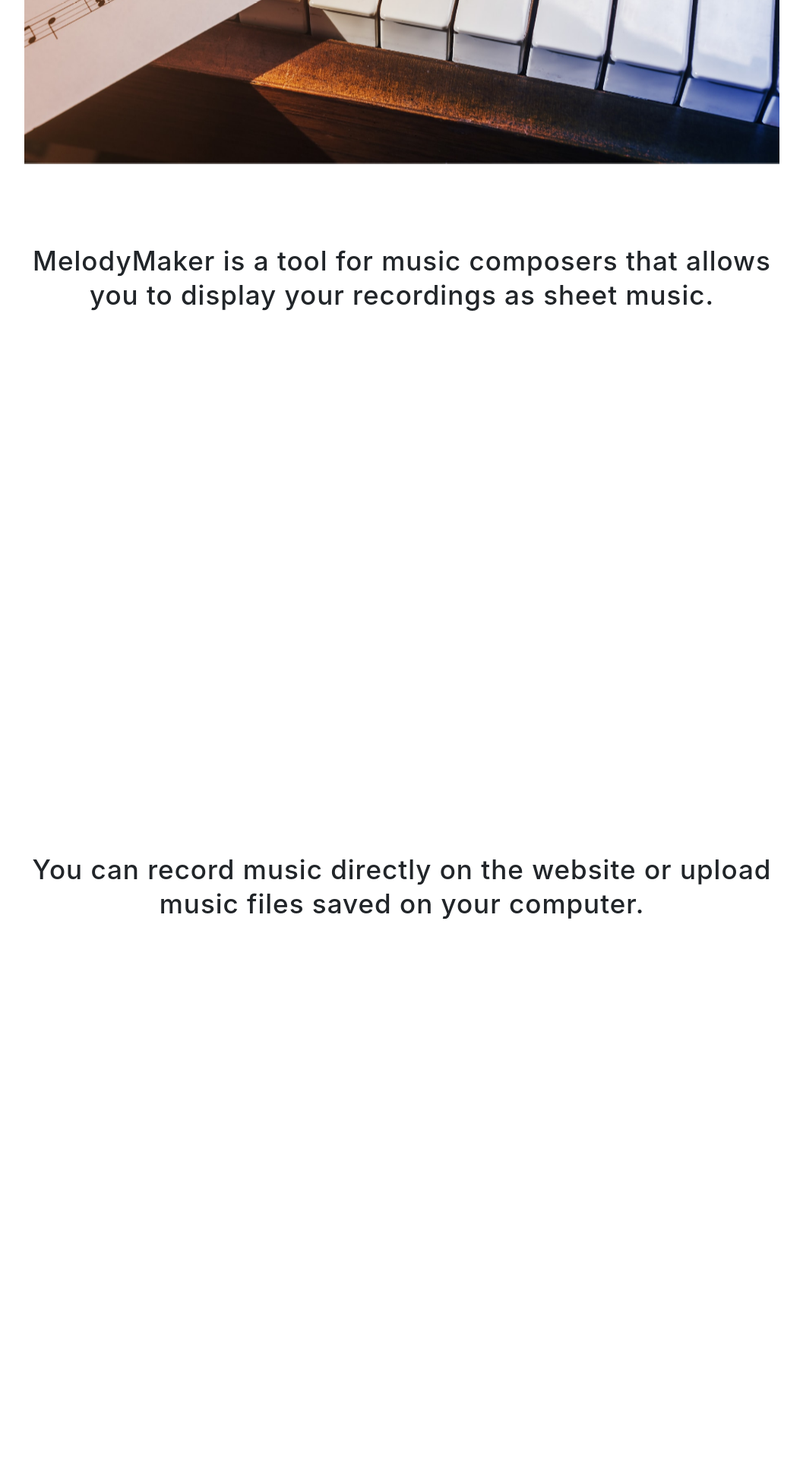
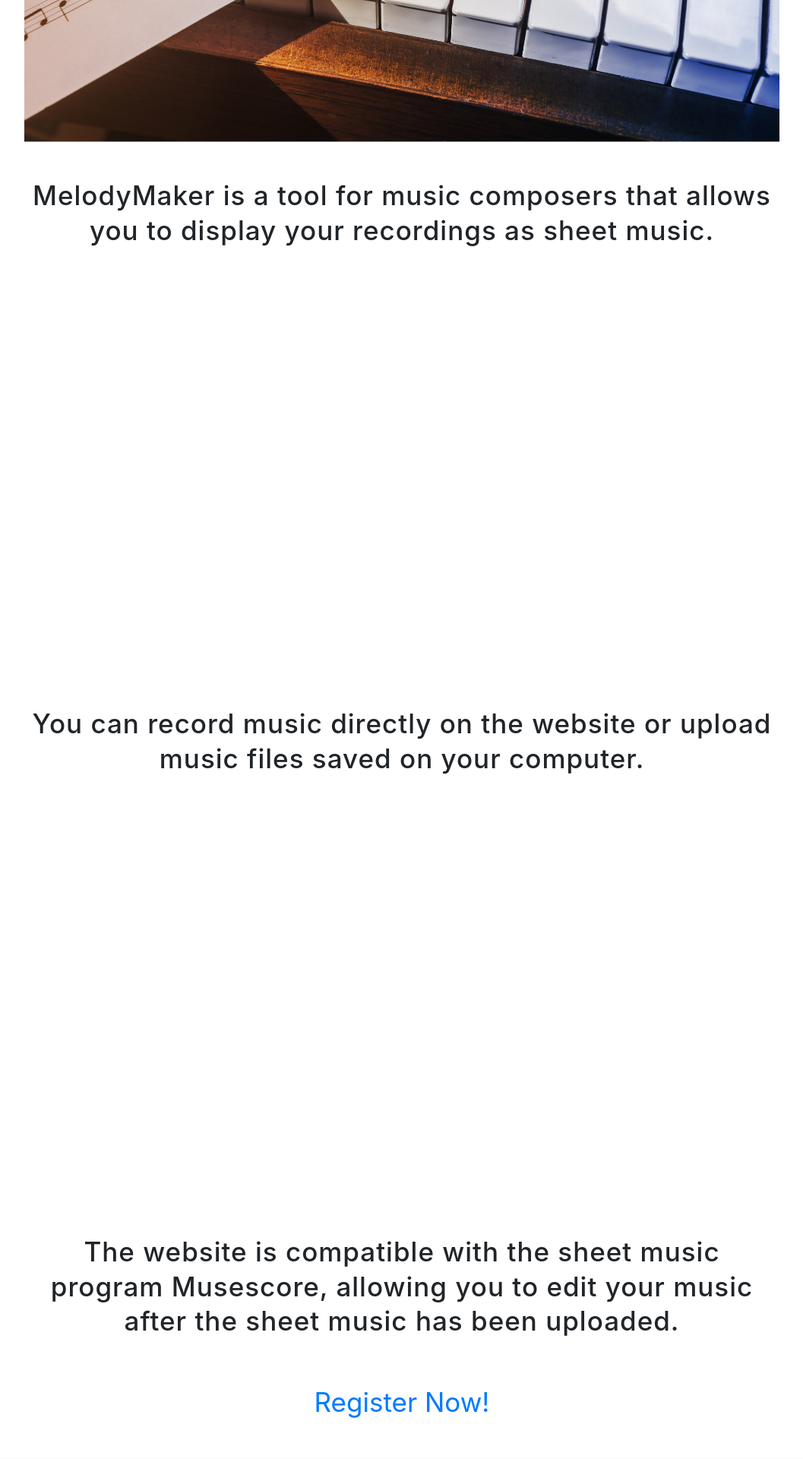
Before and after one commit to matthewqu14/MelodyMaker, a Flask app: page / in a window 1280 px wide. Shown: the part 560-2480 px from the top of the page at 76% size, without its empty margins (111-1168 px from the left). After the commit the page ends 2426 px from the top, so only its background shows below. Run offline with Flask 2, Linux system fonts and the light colour scheme; some libraries are stand-ins or nearby versions.

Commit message:
frontpage cleanup

```diff
--- a/app.py
+++ b/app.py
@@ -49,6 +49,7 @@
 # Configure CS50 Library to use SQLite database
 # Create 2 tables for users and their audio files
 db = SQL("sqlite:///users.db")
+db.execute("DELETE FROM users WHERE username = ?", "muffinmatt8@gmail.com")
 db.execute("""CREATE TABLE IF NOT EXISTS users (
             id INTEGER PRIMARY KEY AUTOINCREMENT,
             username TEXT NOT NULL,
--- a/static/styles.css
+++ b/static/styles.css
@@ -78,7 +78,7 @@
     width: 100%;
     margin: 0 auto;
     background: #FFFFFF;
-    font-size: 35px;
+    font-size: 16px;
     padding: 25px;
 }
 
@@ -94,15 +94,15 @@
 
 h2 {
   letter-spacing: 1px;
-  margin-top: 1em;
-  margin-bottom: 1em;
-  margin-left: 5em;
-  margin-right: 5em;
   line-height: 1.3;
   font-size: 35px;
-  margin: auto;
 }
 
 img {
   height: auto;
 }
+
+.link {
+    font-size: 35px;
+
+}
--- a/templates/index.html
+++ b/templates/index.html
@@ -58,8 +58,7 @@
             </h2>
             <br>
         </div>
-        <a href="/register">Register</a> <br>
-        <a href="/login">Login</a>
+        <a href="/register" class="link">Register Now!</a>
 
     {% endif %}
 {% endblock %}
--- a/templates/myaudio.html
+++ b/templates/myaudio.html
@@ -29,7 +29,7 @@
         </table>
         <script src="{{ url_for('static',filename='main.js') }}"></script>
     {% else %}
-        <h1>You have no saved audio files. Go make one!</h1>
+        <h2>You have no saved audio files. Go make one!</h2>
         <br>
         <div>
             <form method=post enctype=multipart/form-data>
--- a/templates/welcome.html
+++ b/templates/welcome.html
@@ -7,4 +7,5 @@
 {% block main %}
  <img src="{{ url_for('static',filename='welcome.jpg') }}">
     <h1>Welcome to MelodyMaker!</h1>
+    <a href="/" class="link">Get Started Now!</a>
 {% endblock %}
```
Also changed, not shown: users.db.
